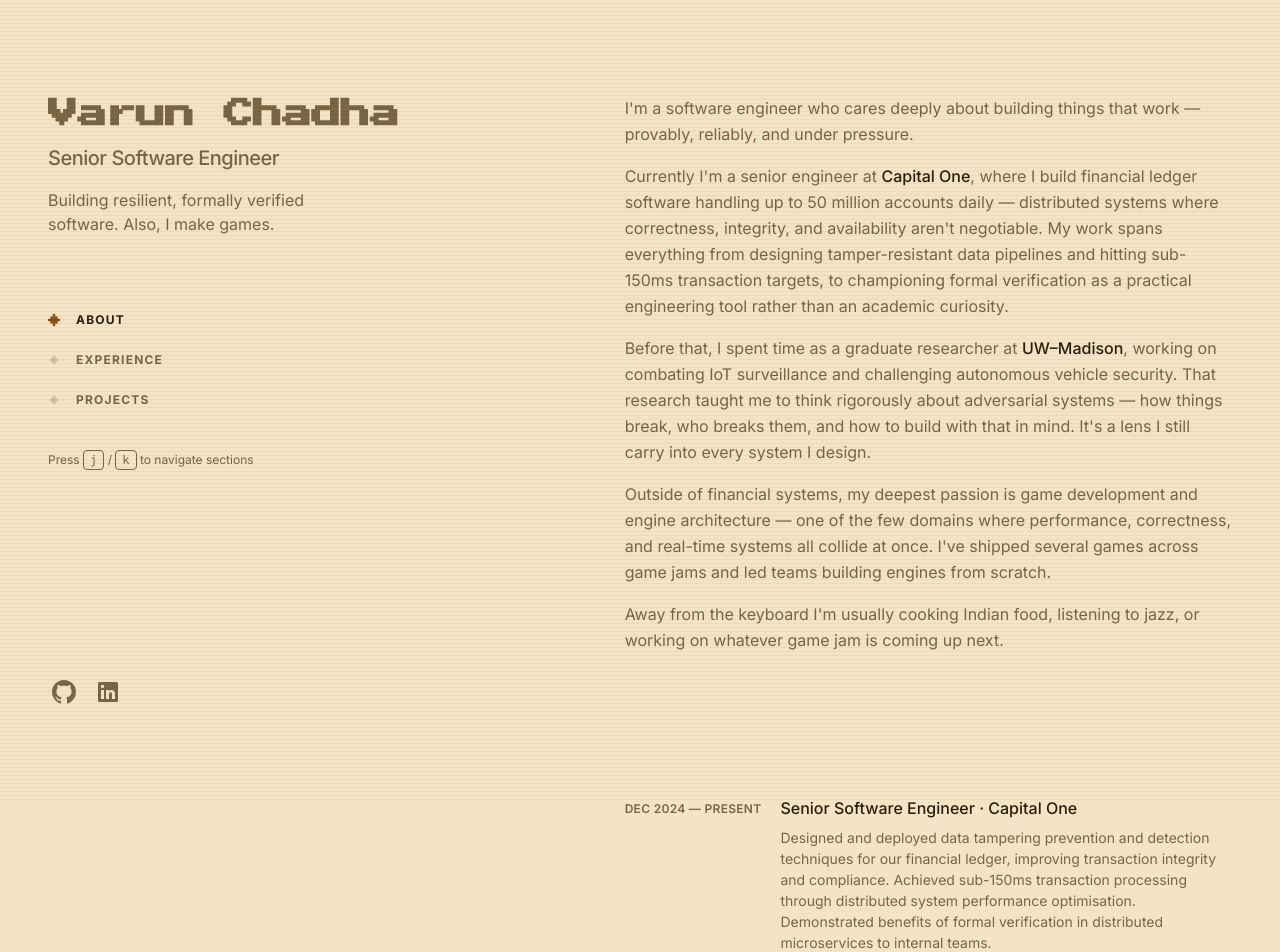
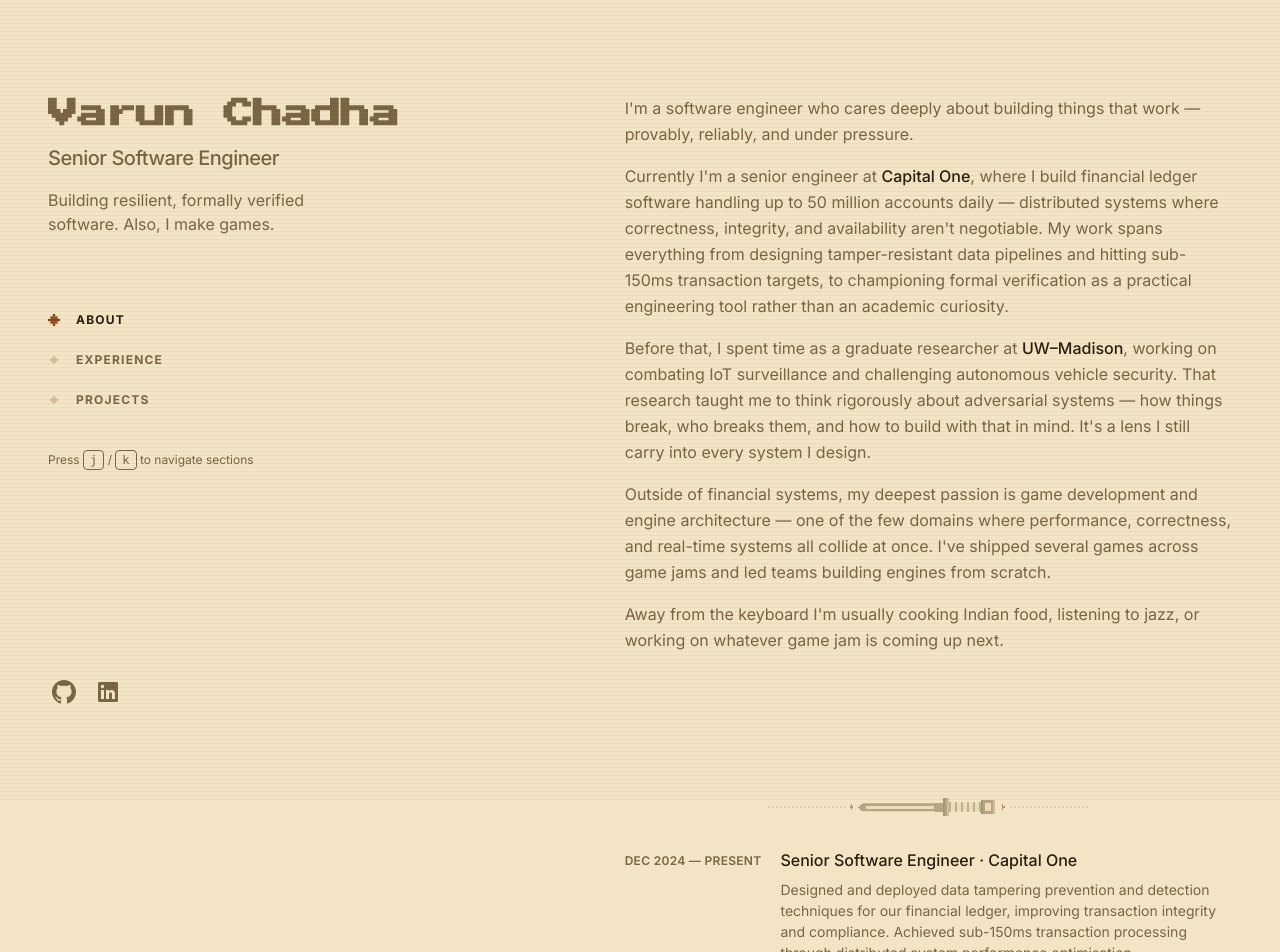
Before and after one commit to vchadha/portfolio, a Next.js app: page / in a window 1280 px wide. Shown: the top 952 px of the page. Built offline with nearby package versions, Linux system fonts and the light colour scheme.

Commit message:
Add sword headers

```diff
--- a/src/app/globals.css
+++ b/src/app/globals.css
@@ -264,3 +264,57 @@
     display: none;
   }
 }
+
+/* ─── Pixel divider ───────────────────────────────────────────────────────── */
+
+.pixel-divider {
+  display: flex;
+  justify-content: center;
+  margin: 2rem 0;
+  opacity: 0.5;
+}
+
+/* Dots */
+.divider-dot {
+  fill: var(--text-muted);
+  opacity: 0.35;
+}
+
+/* Accent diamonds */
+.divider-accent {
+  fill: var(--accent);
+}
+
+/* Blade */
+.divider-blade {
+  fill: var(--text-muted);
+}
+.divider-highlight {
+  fill: var(--text-primary);
+  opacity: 0.5;
+}
+.divider-shadow {
+  fill: var(--border);
+  opacity: 0.6;
+}
+.divider-fuller {
+  fill: var(--surface);
+}
+
+/* Guard and pommel */
+.divider-guard {
+  fill: var(--text-muted);
+}
+.divider-guard-hi {
+  fill: var(--text-primary);
+  opacity: 0.4;
+}
+
+/* Grip */
+.divider-grip {
+  fill: var(--surface);
+}
+.divider-wrap {
+  fill: var(--text-primary);
+  opacity: 0.5;
+}
--- a/src/app/page.tsx
+++ b/src/app/page.tsx
@@ -5,6 +5,8 @@
 import About from "@/components/sections/About";
 import Experience from "@/components/sections/Experience";
 import Projects from "@/components/sections/Projects";
+
+import PixelDivider from "@/components/ui/content/PixelDivider";
 
 export default function Home() {
   return (
@@ -25,7 +27,9 @@
             className="pt-24 lg:w-[52%] lg:py-24"
           >
             <About />
+            <PixelDivider />
             <Experience />
+            <PixelDivider />
             <Projects />
             <Footer />
           </main>
--- /dev/null
+++ b/src/components/ui/content/PixelDivider.tsx
@@ -0,0 +1,115 @@
+const DOT_POSITIONS = [
+  0, 4, 8, 12, 16, 20, 24, 28, 32, 36, 40, 44, 48, 52, 56, 60, 64, 68, 72, 76,
+];
+
+export default function PixelDivider() {
+  return (
+    <div className="pixel-divider" aria-hidden="true">
+      <svg width="320" height="20" viewBox="0 0 320 20">
+        {/* ── Left dotted line ── */}
+        {DOT_POSITIONS.map((x) => (
+          <rect
+            key={x}
+            x={x}
+            y="9"
+            width="2"
+            height="2"
+            className="divider-dot"
+          />
+        ))}
+
+        {/* Left accent diamond */}
+        <rect x="82" y="9" width="3" height="2" className="divider-accent" />
+        <rect x="83" y="8" width="1" height="4" className="divider-accent" />
+        <rect x="83" y="7" width="1" height="1" className="divider-accent" />
+        <rect x="83" y="12" width="1" height="1" className="divider-accent" />
+
+        {/* ── Sword ── */}
+
+        {/* Tip — tapers left to right in 4 steps */}
+        <rect x="90" y="10" width="1" height="1" className="divider-blade" />
+        <rect x="91" y="9" width="1" height="3" className="divider-blade" />
+        <rect x="92" y="8" width="1" height="5" className="divider-blade" />
+        <rect x="93" y="7" width="2" height="7" className="divider-blade" />
+
+        {/* Blade body */}
+        <rect x="95" y="7" width="80" height="7" className="divider-blade" />
+
+        {/* Top edge highlight */}
+        <rect
+          x="95"
+          y="6"
+          width="78"
+          height="1"
+          className="divider-highlight"
+        />
+
+        {/* Bottom edge shadow */}
+        <rect x="95" y="14" width="78" height="1" className="divider-shadow" />
+
+        {/* Fuller / blood groove running down centre of blade */}
+        <rect x="98" y="9" width="68" height="3" className="divider-fuller" />
+
+        {/* Ricasso — wider unsharped section near guard */}
+        <rect x="167" y="6" width="8" height="9" className="divider-blade" />
+
+        {/* Guard — tall crossguard */}
+        <rect x="175" y="1" width="6" height="18" className="divider-guard" />
+        {/* Guard left highlight */}
+        <rect
+          x="175"
+          y="1"
+          width="2"
+          height="18"
+          className="divider-guard-hi"
+        />
+        {/* Guard right shadow */}
+        <rect x="179" y="1" width="2" height="18" className="divider-shadow" />
+
+        {/* Grip base */}
+        <rect x="181" y="6" width="32" height="8" className="divider-grip" />
+
+        {/* Grip wrap — alternating bands every 6px */}
+        <rect x="181" y="5" width="2" height="10" className="divider-wrap" />
+        <rect x="187" y="5" width="2" height="10" className="divider-wrap" />
+        <rect x="193" y="5" width="2" height="10" className="divider-wrap" />
+        <rect x="199" y="5" width="2" height="10" className="divider-wrap" />
+        <rect x="205" y="5" width="2" height="10" className="divider-wrap" />
+        <rect x="211" y="5" width="2" height="10" className="divider-wrap" />
+
+        {/* Pommel */}
+        <rect x="213" y="3" width="14" height="14" className="divider-guard" />
+        {/* Pommel left highlight */}
+        <rect
+          x="213"
+          y="3"
+          width="2"
+          height="14"
+          className="divider-guard-hi"
+        />
+        {/* Pommel right shadow */}
+        <rect x="225" y="3" width="2" height="14" className="divider-shadow" />
+        {/* Pommel centre detail */}
+        <rect x="217" y="6" width="6" height="8" className="divider-grip" />
+
+        {/* ── Right accent diamond (mirrored) ── */}
+        <rect x="234" y="9" width="3" height="2" className="divider-accent" />
+        <rect x="234" y="8" width="1" height="4" className="divider-accent" />
+        <rect x="234" y="7" width="1" height="1" className="divider-accent" />
+        <rect x="234" y="12" width="1" height="1" className="divider-accent" />
+
+        {/* ── Right dotted line ── */}
+        {DOT_POSITIONS.map((x) => (
+          <rect
+            key={x}
+            x={320 - x - 2}
+            y="9"
+            width="2"
+            height="2"
+            className="divider-dot"
+          />
+        ))}
+      </svg>
+    </div>
+  );
+}
```
